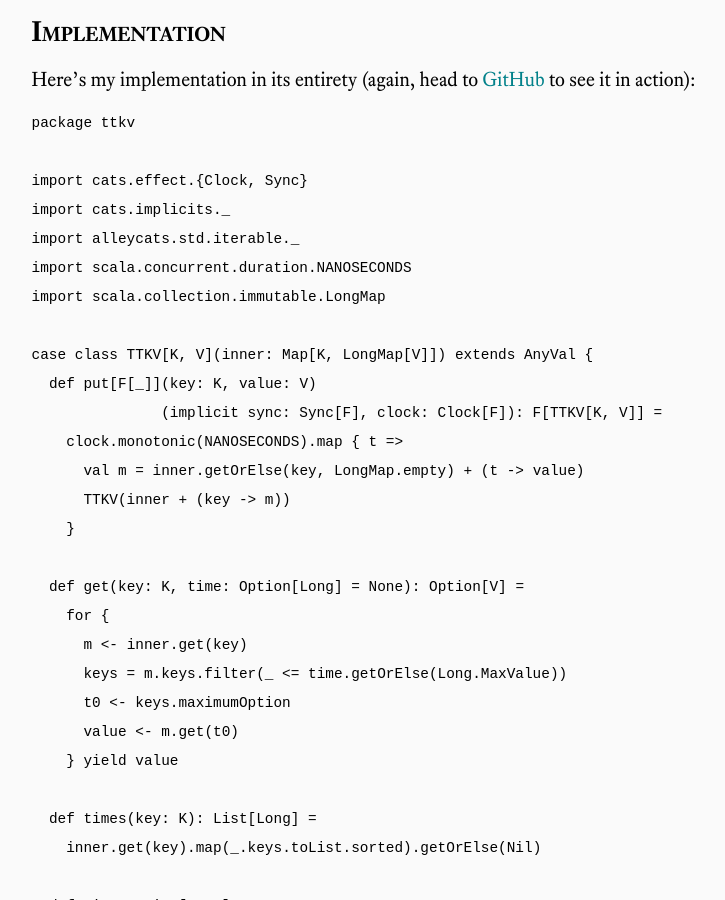
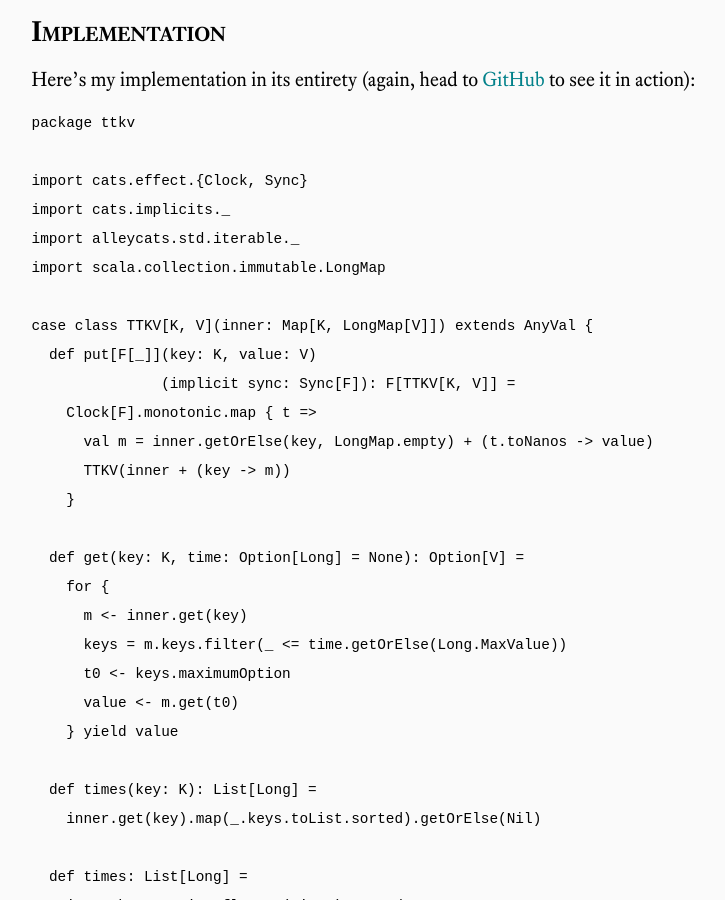
Before and after one commit to genos/genos.github.io, a Jekyll site: the page built from _posts/2019-04-16-time-traveling-kv-store.md, in a window 1280 px wide and 900 px high, scrolled down 1431 px. Shown: the whole window, without its empty margins (186-911 px from the left). Built offline with Jekyll 4.4.1, drawn with Linux system fonts in a browser that asks for light colours.

Commit message:
fixed scala in ttkv

```diff
--- a/_posts/2019-04-16-time-traveling-kv-store.md
+++ b/_posts/2019-04-16-time-traveling-kv-store.md
@@ -80,14 +80,13 @@ package ttkv
 import cats.effect.{Clock, Sync}
 import cats.implicits._
 import alleycats.std.iterable._
-import scala.concurrent.duration.NANOSECONDS
 import scala.collection.immutable.LongMap
 
 case class TTKV[K, V](inner: Map[K, LongMap[V]]) extends AnyVal {
   def put[F[_]](key: K, value: V)
-               (implicit sync: Sync[F], clock: Clock[F]): F[TTKV[K, V]] =
-    clock.monotonic(NANOSECONDS).map { t =>
-      val m = inner.getOrElse(key, LongMap.empty) + (t -> value)
+               (implicit sync: Sync[F]): F[TTKV[K, V]] =
+    Clock[F].monotonic.map { t =>
+      val m = inner.getOrElse(key, LongMap.empty) + (t.toNanos -> value)
       TTKV(inner + (key -> m))
     }
 
```
